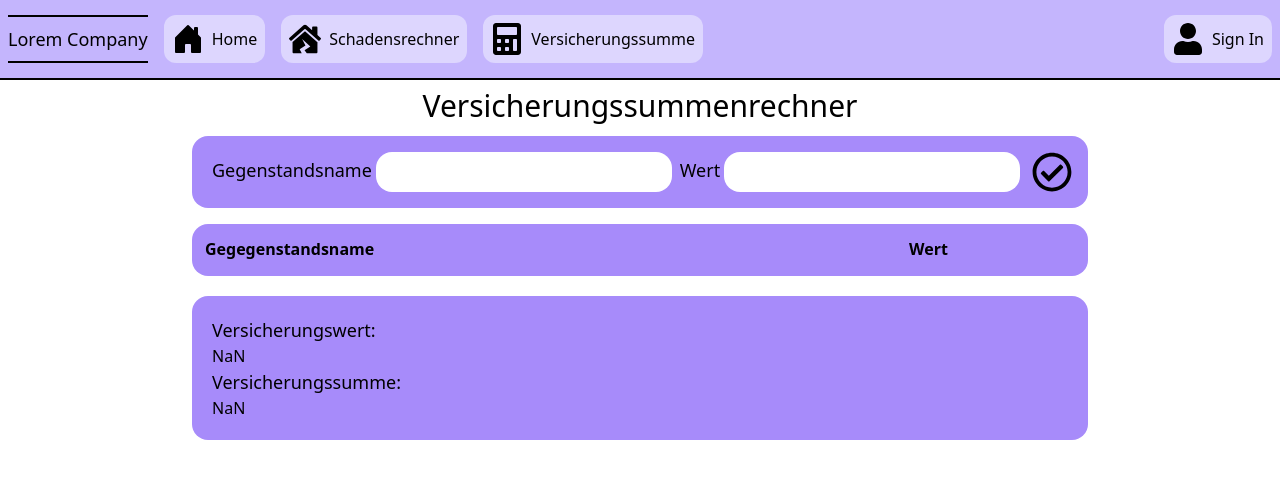
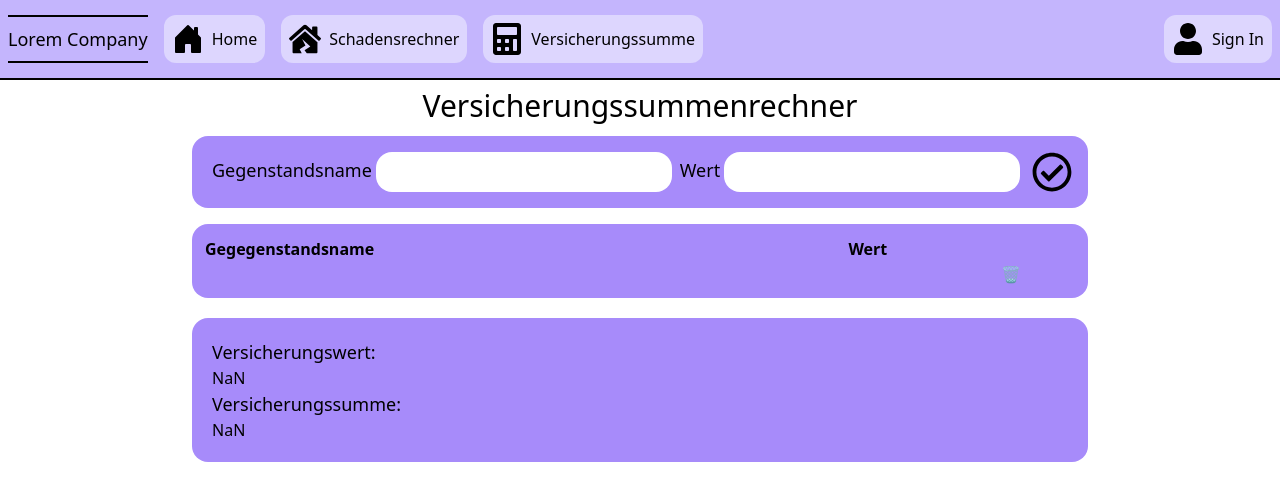
Before and after one commit to Jelenal1/Versicherungsrechner_bbw, a React (Vite) app in the folder calculator_app/: page /insurancecalculator in a window 1280 px wide. Both pictures are taken after a click on the button 1052 px from the left and 172 px from the top of the page. Shown: the top 500 px of the page. Built offline with nearby package versions, Linux system fonts and the light colour scheme; no server answers.

Commit message:
you can now also delete data

```diff
--- a/calculator_app/src/components/InsuranceCalculator.jsx
+++ b/calculator_app/src/components/InsuranceCalculator.jsx
@@ -31,7 +31,10 @@ function InsuranceCalculator() {
         setHouseItems={setHouseItems}
         getData={getData}
       />
-      <InsuranceCalculatorItems houseItems={houseItems} />
+      <InsuranceCalculatorItems
+        houseItems={houseItems}
+        setHouseItems={setHouseItems}
+      />
     </>
   );
 }
--- a/calculator_app/src/components/InsuranceCalculatorItems.jsx
+++ b/calculator_app/src/components/InsuranceCalculatorItems.jsx
@@ -1,8 +1,7 @@
-import { doc, setDoc } from "firebase/firestore";
-import { useCallback, useEffect, useState } from "react";
-import { auth } from "../firebase";
+import { deleteDoc, doc, setDoc } from "firebase/firestore";
+import { auth, db } from "../firebase";
 
-function InsuranceCalculatorItems({ houseItems }) {
+function InsuranceCalculatorItems({ houseItems, setHouseItems }) {
   const styles = {
     heading: `text-3xl text-center mb-3`,
     formcontainer: `flex max-w-4xl mx-auto mb-5 bg-violet-400 rounded-2xl`,
@@ -24,29 +23,42 @@ function InsuranceCalculatorItems({ houseItems }) {
     }
   };
 
+  const deleteData = async (id) => {
+    await deleteDoc(doc(db, auth.currentUser.uid, id));
+  };
+
   const renderColumn = () =>
     houseItems.map((item) => {
       return (
         <tr key={item.id} className={styles.column}>
           <td>{item.itemname}</td>
           <td>{item.itemvalue}</td>
+          {auth.currentUser ? (
+            <button onClick={() => deleteData(item.id)}>🗑️</button>
+          ) : (
+            <button
+              onClick={() => {
+                const itemsNotToDelete = houseItems.filter(
+                  (itemNotToDelete) => itemNotToDelete.id != item.id
+                );
+                setHouseItems(itemsNotToDelete);
+              }}
+            >
+              🗑️
+            </button>
+          )}
         </tr>
       );
     });
 
-  const [valueChanged, setValueChanged] = useState();
   const getValue = () => {
     let sum = 0;
     houseItems.forEach((item) => {
       sum = sum + parseInt(item.itemvalue);
     });
     return sum;
-    setValueChanged(sum);
   };
 
-  useEffect(() => {
-    setResults();
-  }, [valueChanged]);
   return (
     <>
       <div className="p-2">
```
